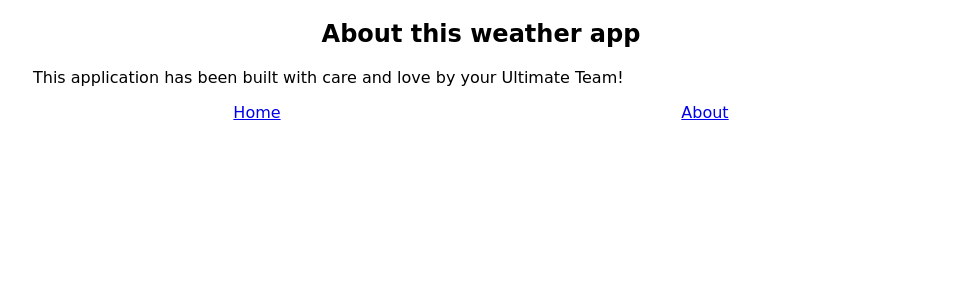
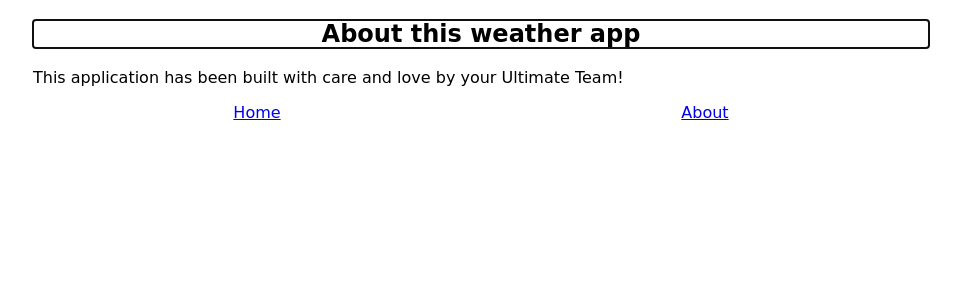
Before and after one commit to phhien203/ultimate-weather-report, a React (Create React App) app: page /about in a window 1280 px wide. Shown: the top 300 px of the page, without its empty margins (159-1120 px from the left). Built offline with nearby package versions, Linux system fonts and the light colour scheme.

Commit message:
Make routing accessible

```diff
--- a/src/Section.js
+++ b/src/Section.js
@@ -1,15 +1,21 @@
-import React from "react";
+import React, { useEffect, useRef } from "react";
 import { Helmet } from "react-helmet";
 
 const Section = ({ children, headingText, headingLevel = 1 }) => {
   const H = `h${headingLevel}`;
+
+  const headingRef = useRef(null);
+
+  useEffect(() => {
+    headingRef.current.focus();
+  }, []);
 
   return (
     <section>
       <Helmet>
         <title>{`${headingText} | Ultimate Weather Report`}</title>
       </Helmet>
-      <H>{headingText}</H>
+      <H ref={headingRef} tabIndex="-1">{headingText}</H>
       {children}
     </section>
   );
```
